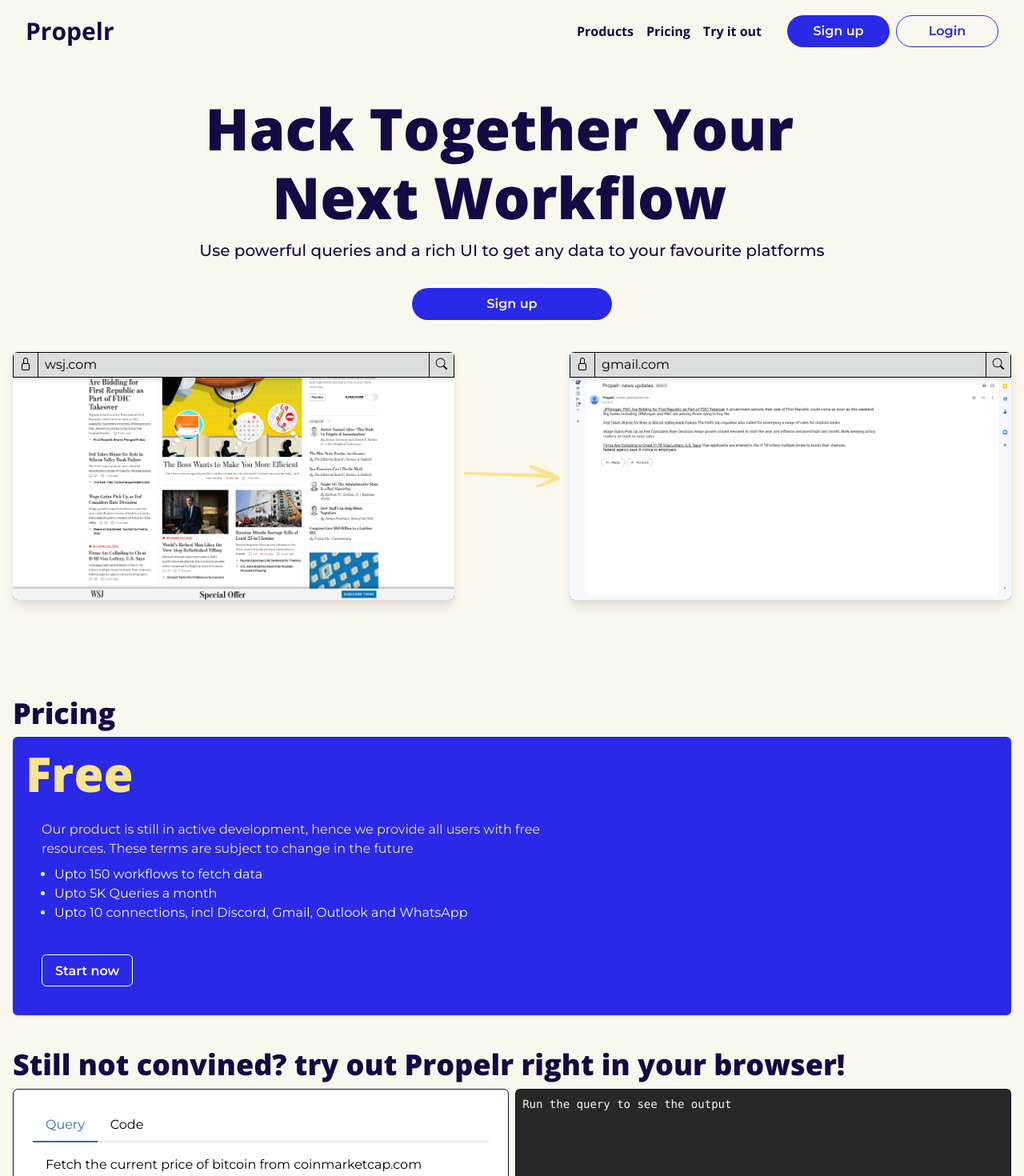
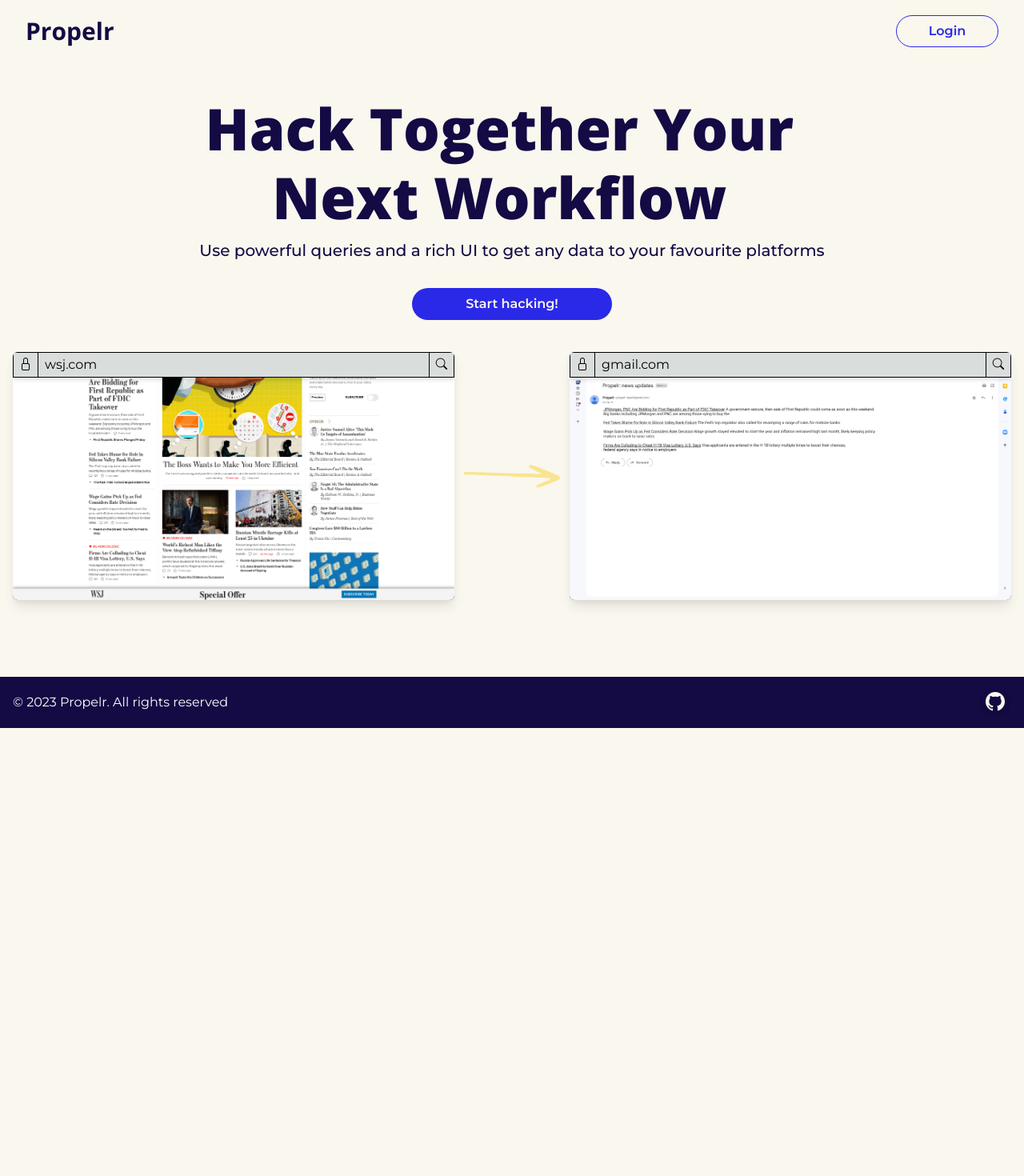
Before and after one commit to Aadv1k/propelr-monorepo, a React (Create React App) app in the folder packages/frontend/: page / in a window 1280 px wide. Shown: the top 1470 px of the page at 80% size. After the commit the page ends 910 px from the top, so only its background shows below. Built offline with nearby package versions, Linux system fonts and the light colour scheme.

Commit message:
Trim down fat in the frontend, since I can't polish them

```diff
--- a/packages/frontend/src/App.tsx
+++ b/packages/frontend/src/App.tsx
@@ -29,9 +29,6 @@
     <>
       <Navbar />
       <Hero />
-      <Products />
-      <Pricing />
-      <NotConvincedYet />
       <Footer />
     </>
   );
--- a/packages/frontend/src/components/Hero.tsx
+++ b/packages/frontend/src/components/Hero.tsx
@@ -77,7 +77,7 @@
 
         <RouterLink to="/register" style={{ width: '100%' }}>
           <Button as="a" variant="solid" w="100%" maxW="250px" borderRadius="full" py={4}>
-            Sign up
+            Start hacking!
           </Button>
         </RouterLink>
 
--- a/packages/frontend/src/components/Navbar.tsx
+++ b/packages/frontend/src/components/Navbar.tsx
@@ -18,7 +18,6 @@
 
 function NavDrawer() {
   const { isOpen, onOpen, onClose } = useDisclosure()
-
 
   return (
     <>
@@ -70,24 +69,13 @@
         <Link color="blue.200" fontFamily="heading" fontWeight={700} fontSize={{base: "2xl", md: "3xl"}}>Propelr</Link>
       </RouterLink>
 
-      {isDesktop ? <NavDrawer /> :
-
       <Flex as="ul" align="center" gap={4}>
-        <Link href="/#products" color="blue.200" fontFamily="heading" fontWeight={700}>Products</Link>
-        <Link href="/#pricing" color="blue.200" fontFamily="heading" fontWeight={700}>Pricing</Link>
-        <Link href="/#try-it" color="blue.200" fontFamily="heading" fontWeight={700}>Try it out</Link>
         <Flex gap={2} ml={4}>
-          <RouterLink to="/register">
-            <Button as="a" variant="solid" w={32} borderRadius="full">Sign up</Button>
-          </RouterLink>
-
           <RouterLink to="/login">
             <Button as="a" variant="outline" w={32} borderRadius="full">Login</Button>
           </RouterLink>
-
         </Flex>
       </Flex>
-    }
     </Box>
   )
 
--- a/packages/frontend/src/components/Pricing.tsx
+++ b/packages/frontend/src/components/Pricing.tsx
@@ -2,13 +2,12 @@
 
 export default function Products() {
   return (
-    <chakra.Box maxW={1400} mx="auto" p={4} as="section" id="pricing">
-      <chakra.Heading as="h2" fontWeight={900} textAlign="left" my={2} color="blue.200" maxW="40ch ">
-        Pricing
-      </chakra.Heading>
+    <chakra.Box display="flex" flexDirection={{base: "column", md: "row"}} maxW={1400} mx="auto" p={4} as="section" id="pricing" gap={2}>
+      <chakra.Card
 
-      <chakra.Card bg="blue.100" p={4}>
-        <chakra.Heading as="h1" color="yellow.100" fontFamily="heading" textAlign="left" size="3xl" fontWeight={900}>
+                   minH={400}
+          bg="blue.100" p={4} flex="50%">
+        <chakra.Heading as="h1" color="yellow.100" fontFamily="heading" textAlign="left" size="2xl" fontWeight={900}>
           Free
         </chakra.Heading>
         <chakra.CardBody>
@@ -31,6 +30,24 @@
   </chakra.CardFooter>
       </chakra.Card>
 
+      <chakra.Card opacity="0.8"
+                   cursor="not-allowed"
+                   minH={400}
+                   userSelect="none"
+                   bg="transparent" borderWidth="1px" borderStyle="solid" borderColor="blue.100" p={4} flex="50%">
+        <chakra.Heading as="h1" fontFamily="heading" textAlign="left" size="2xl" fontWeight={900}>
+          Pro
+        </chakra.Heading>
+        <chakra.CardBody>
+          <chakra.UnorderedList color="gray.800" textAlign="left">
+            <chakra.ListItem>Upto 500 workflows to fetch data</chakra.ListItem>
+            <chakra.ListItem>Unlimited Queries</chakra.ListItem>
+            <chakra.ListItem>Unlimited connection</chakra.ListItem>
+            <chakra.ListItem>Support for importing queries</chakra.ListItem>
+          </chakra.UnorderedList>
+        </chakra.CardBody>
+      </chakra.Card>
+
     </chakra.Box>
 
   )
```
